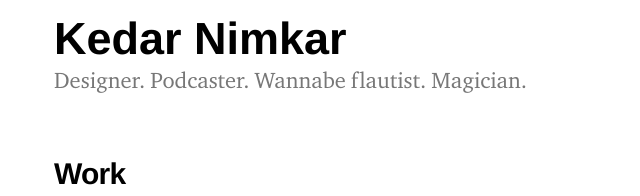
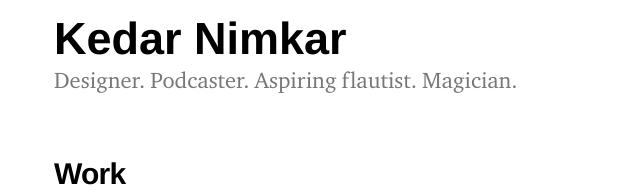
Before and after one commit to nimkarkedar/nimkarkedar.github.io, a plain HTML site: page index.html in a window 1280 px wide. Shown: the part 178-374 px from the top of the page, 126-766 px from the left. Drawn offline with Linux system fonts and the light colour scheme.

Commit message:
Update index.html

```diff
--- a/index.html
+++ b/index.html
@@ -34,7 +34,7 @@
   		<a href="https://medium.com/@nimkarkedar" class="avatar" target="_blank"><img src="images/Kedar-Nimkar-2018.png" width="100px;"></a>
   		<h1>Kedar Nimkar</h1>
 
-  		<p>Designer. Podcaster. Wannabe flautist. Magician.</p>
+  		<p>Designer. Podcaster. Aspiring flautist. Magician.</p>
 
   		<h3>Work</h3>
 
```
